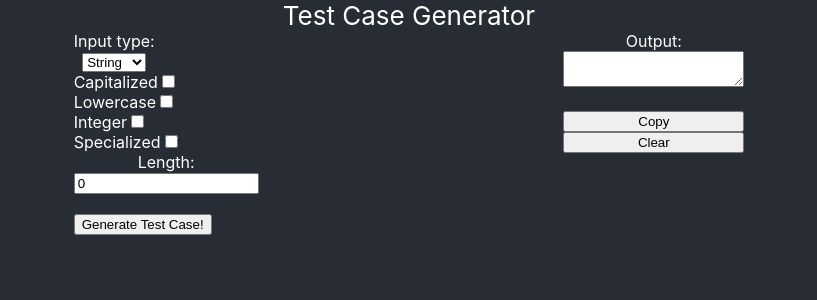
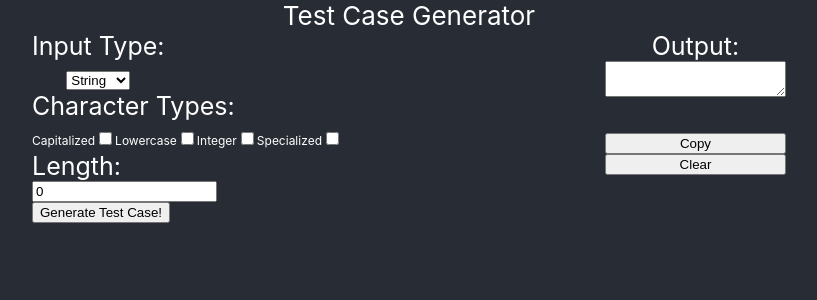
Before and after one commit to jennhuynh02/test-jennerator, a React (Create React App) app: page / in a window 1280 px wide. Shown: the top 300 px of the page, without its empty margins (231-1048 px from the left). Built offline with nearby package versions, Linux system fonts and the light colour scheme.

Commit message:
Drying up code for input options utilizing map function for repeats

```diff
--- a/src/App.css
+++ b/src/App.css
@@ -2,6 +2,7 @@
   text-align: center;
   background-color: #282c34;
   color: white;
+  font-size: 25px;
 }
 
 .App-header {
--- a/src/components/generator/generator.css
+++ b/src/components/generator/generator.css
@@ -17,3 +17,15 @@
   flex-direction: column;
   align-items: flex-start;
 }
+
+.generate-button {
+  height: fit-content;
+}
+
+.checkbox-label {
+  font-size: 12px;
+}
+
+.character-checkboxes {
+  display: flex;
+}
--- a/src/components/generator/generator.jsx
+++ b/src/components/generator/generator.jsx
@@ -1,6 +1,7 @@
 import React from 'react';
 import './generator.css';
 import string from '../../util/string';
+import Input from "../input/input";
 import Output from "../output/output";
 
 class Generator extends React.Component {
@@ -42,49 +43,12 @@ class Generator extends React.Component {
   }
 
   render() {
+    console.log(this.state)
     return (
       <div className="generator">
-        <div className="input">
-          <label>
-            Input type:
-            <br/>
-            <select name="type" value={this.state.type} onChange={this.update('type')}>
-              <option value="string">String</option>
-              <option value="array">Array</option>
-              <option value="hash">Hash</option>
-              <option value="integer">Integer</option>
-            </select>
-          </label>
-
-          <label>
-            Capitalized
-            <input type="checkbox" onChange={(e) => this.check('capitalized')} value={this.state.capitalized}/>
-          </label>
-          <label>
-            Lowercase
-            <input type="checkbox" onChange={(e) => this.check('lowercase')} value={this.state.lowercase}/>
-          </label>
-          <label>
-            Integer
-            <input type="checkbox" onChange={(e) => this.check('integer')} value={this.state.integer}/>
-          </label>
-          <label>
-            Specialized
-            <input type="checkbox" onChange={(e) => this.check('specialized')} value={this.state.specialized}/>
-          </label>
-
-          <label>
-            Length:
-            <br/>
-            <input name="length" value={this.state.length} onChange={this.update('length')}/>
-          </label>
-
-          <br/>
-          <button onClick={this.createOutput}>Generate Test Case!</button>
-        </div>
+        <Input update={this.update} check={this.check} length={this.state.length} createOut={this.createOutput}/>
 
         <Output output={this.state.output} update={this.update} clear={this.clear}/>
-
       </div>
     )
   }
--- a/src/components/input/input.jsx
+++ b/src/components/input/input.jsx
@@ -3,11 +3,41 @@ import React from 'react';
 class Input extends React.Component {
   constructor(props) {
     super(props);
+    this.state = {
+    }
   }
 
   render() {
+    const characters = ["capitalized", "lowercase", "integer", "specialized"];
+
     return(
-      <div>
+      <div className="input">
+        <label>
+          Input Type:
+            <br />
+          <select name="type" onChange={this.props.update('type')}>
+            <option value="string">String</option>
+            <option value="array">Array</option>
+            <option value="hash">Hash</option>
+            <option value="integer">Integer</option>
+          </select>
+        </label>
+
+        Character Types:
+        <div className="character-checkboxes">
+          {characters.map(type => (
+            <div key={type}>
+              <span className="checkbox-label">{type[0].toUpperCase() + type.slice(1)}</span>
+              <input type="checkbox" onChange={(e) => this.props.check(type)} value={this.state.capitalized} />
+            </div>
+          ))}
+        </div>
+
+        Length:
+          <br />
+        <input name="length" value={this.props.length} onChange={this.props.update('length')} />
+
+        <button className="generate-button" onClick={this.props.createOutput}>Generate Test Case!</button>
 
       </div>
     )
```
